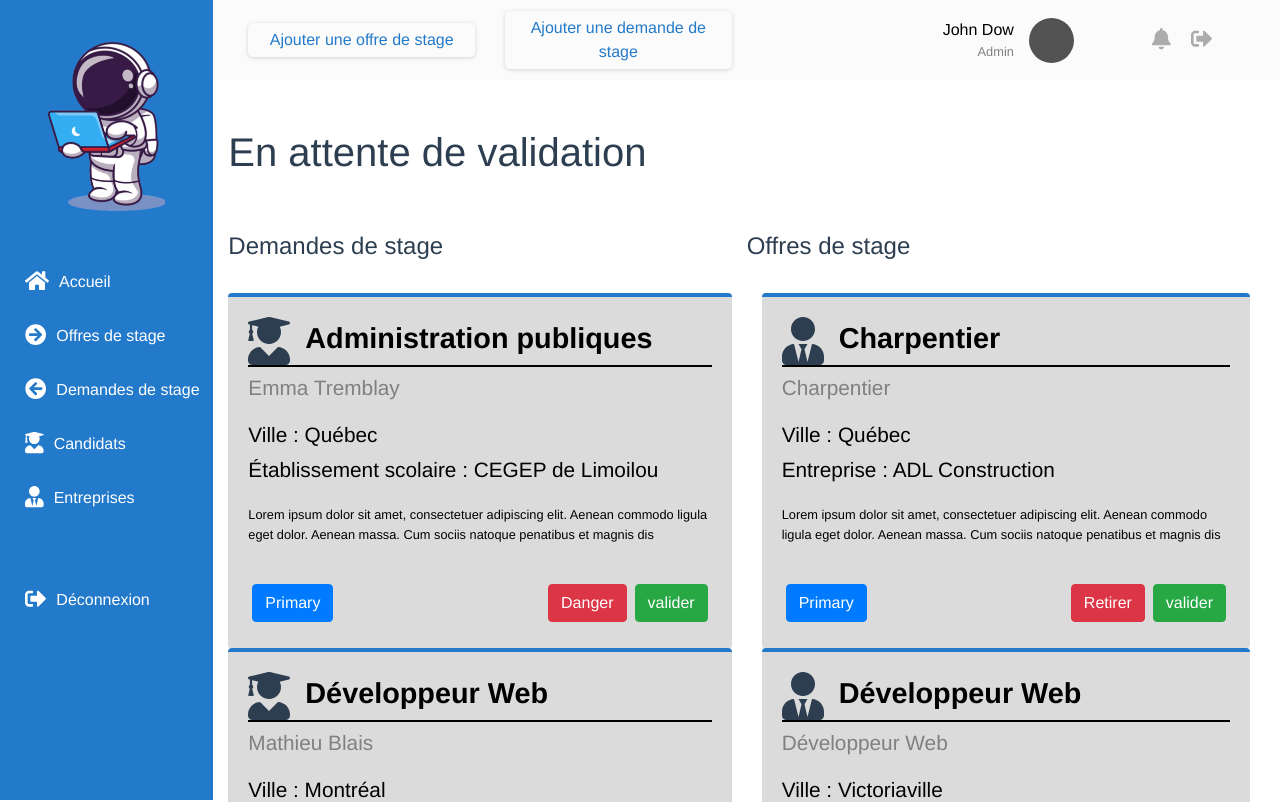
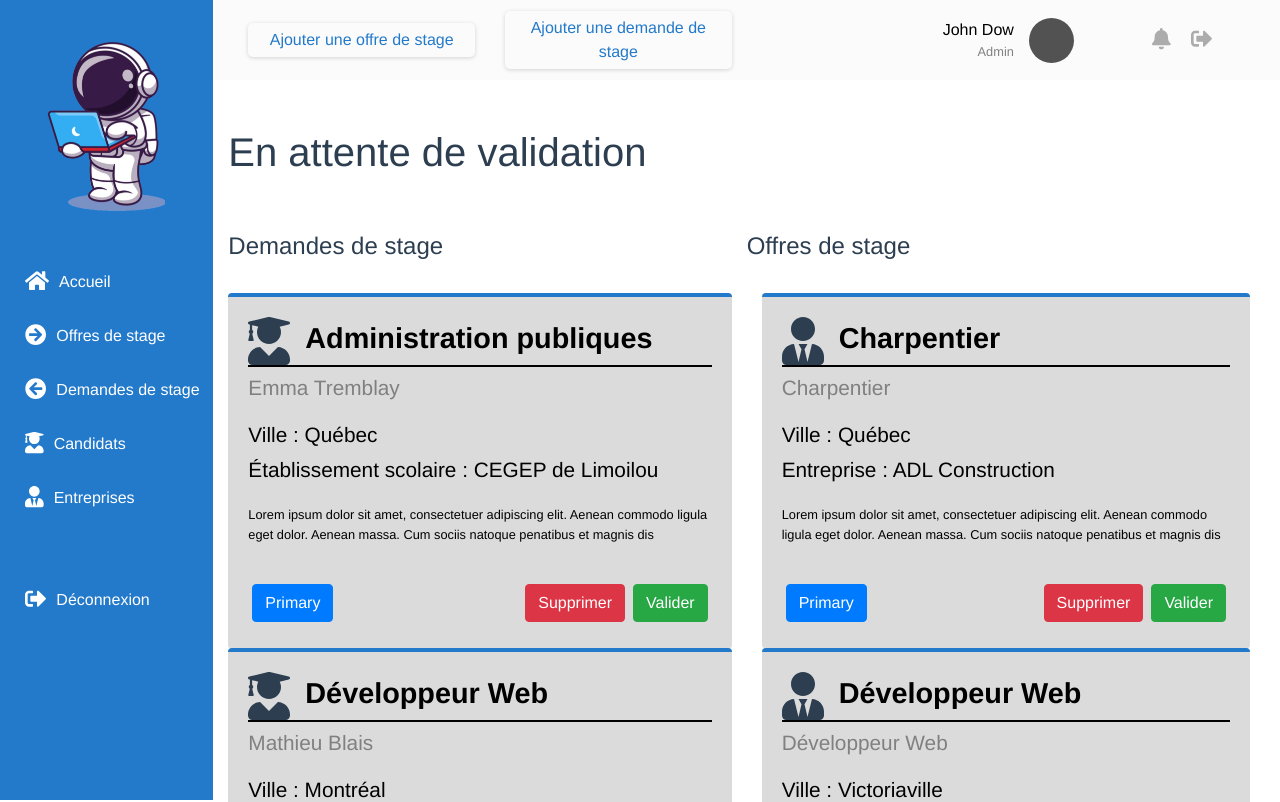
Before and after one commit to Dabrecks/ProjetSyntheseGuillaumeLabrecqueDabrecks.github.io, a Vue app: page /#/Validation in a window 1280 px wide. Shown: the top 802 px of the page. Built offline with nearby package versions, Linux system fonts and the light colour scheme.

Commit message:
ajout suppression dans validation

```diff
--- a/src/components/admin/Validation.vue
+++ b/src/components/admin/Validation.vue
@@ -23,7 +23,7 @@
             <!-- Section principale -->
             <b-row class="rowCartes">
               <b-col class="pl-0" cols="6">
-                <div v-for="candidat in candidatNonValide" :key="candidat.nom">
+                <div v-for="candidat, index in candidatNonValide" :key="index">
                   <b-card class="carteDemande"> <!--v-show="isShowing"-->
                     <b-row>
                       <font-awesome-icon
@@ -55,11 +55,11 @@
                         >
                       </b-col>
                       <b-col class="text-right"><!-- @click="isShowing = false"-->
-                        <b-button class=" m-1" variant="danger"
-                          >Danger</b-button
+                        <b-button v-on:click="supprimerCandidat(index)" class=" m-1" variant="danger"
+                          >Supprimer</b-button
                         >
                         <b-button v-on:click="candidat.valide = !candidat.valide" class=" m-1" variant="success"
-                          >valider</b-button
+                          >Valider</b-button
                         >
                       </b-col>
                     </b-row>
@@ -68,7 +68,7 @@
               </b-col>
 
               <b-col cols="6">
-                <div v-for="stage in stageNonValide" :key="stage.stageId">
+                <div v-for="stage, index in stageNonValide" :key="index">
                   <b-card class="carteDemande">
                     <b-row>
                       <font-awesome-icon
@@ -100,12 +100,13 @@
                         >
                       </b-col>
                       <b-col class="text-right">
-                        <b-button v-on:click="stage.visible = !stage.visible" class=" m-1" variant="danger"
-                          >Retirer</b-button
+                        <!-- Pour supprimer -->
+                        <b-button v-on:click="supprimerStage(index)" class=" m-1" variant="danger"
+                          >Supprimer</b-button
                         >
                         <!-- Changer la valeur de valide -->
                         <b-button v-on:click="stage.valide = !stage.valide" class=" m-1" variant="success"
-                          >valider</b-button
+                          >Valider</b-button
                         >
                       </b-col>
                     </b-row>
@@ -132,10 +133,20 @@ export default {
   },
   data: function() {
     return {
-      // isShowing:true,
-      candidats: json.candidats, // Passer les infos du candidats depuis le fichier JSON
-      stages: json.stages, // Passer les infos du candidats depuis le fichier JSON
+      // Aller chercher les données pour candidats et stages
+      candidats: json.candidats,
+      stages: json.stages,
     };
+  },
+  // Pour supprimer le candidats
+  methods: {
+    supprimerCandidat (index) {
+      this.$delete(this.candidats, index)
+    },
+    // Pour supprimer le stages
+    supprimerStage (index) {
+      this.$delete(this.stages, index)
+    }
   },
   // Aller chercher les candidats qui sont à valider
   computed: {
--- a/src/layout/SmallTopNav.vue
+++ b/src/layout/SmallTopNav.vue
@@ -16,7 +16,7 @@
       </b-col>
       <b-col cols="1" class="iconsNavTop text-right">
         <font-awesome-icon class="iconeCarte" icon="bell" size="lg" />
-        <router-link to="/OffreStages">
+        <router-link to="/">
           <font-awesome-icon class="iconeCarte" icon="sign-out-alt" size="lg" />
         </router-link>
       </b-col>
```
